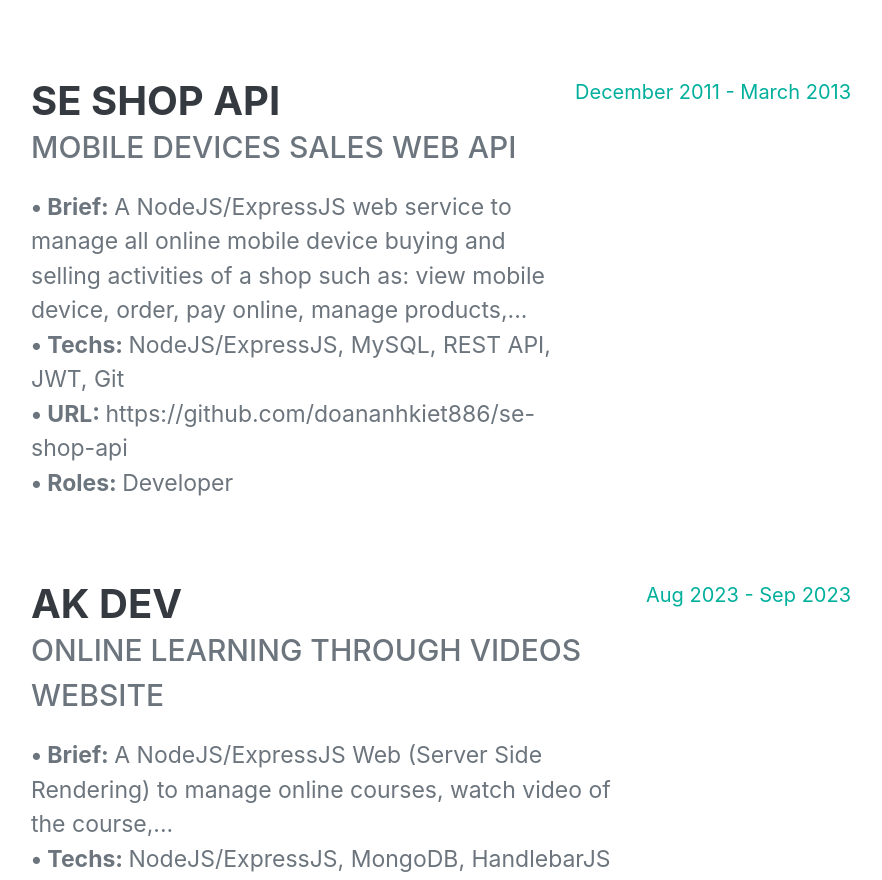
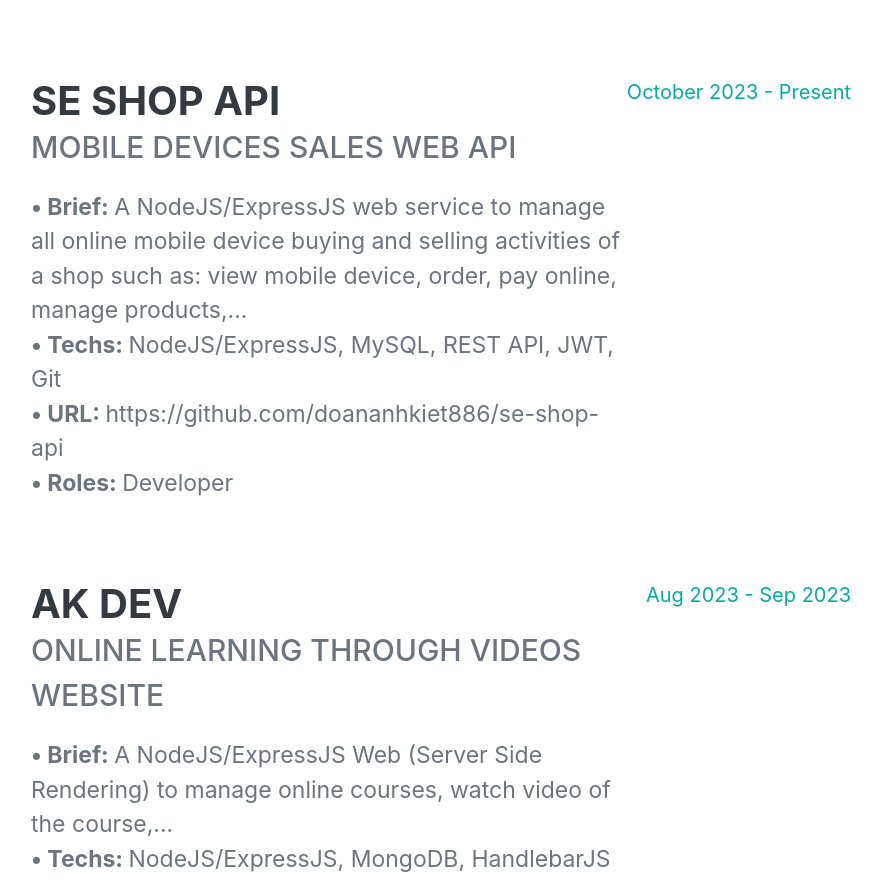
Before and after one commit to doananhkiet886/my-profile, a plain HTML site: page index.html in a window 1280 px wide. Shown: the part 1838-2718 px from the top of the page, without its empty margins (369-1251 px from the left). Drawn offline with nearby package versions, Linux system fonts and the light colour scheme; a web font is replaced by a local one.

Commit message:
fix date of SE Shop API project

```diff
--- a/index.html
+++ b/index.html
@@ -125,7 +125,7 @@
                                 <strong>• Roles: </strong>Developer<br>
                             </p>
                         </div>
-                        <div class="flex-shrink-0"><span class="text-primary">December 2011 - March 2013</span></div>
+                        <div class="flex-shrink-0"><span class="text-primary">October 2023 - Present</span></div>
                     </div>
                     <div class="d-flex flex-column flex-md-row justify-content-between mb-5">
                         <div class="flex-grow-1">
```
